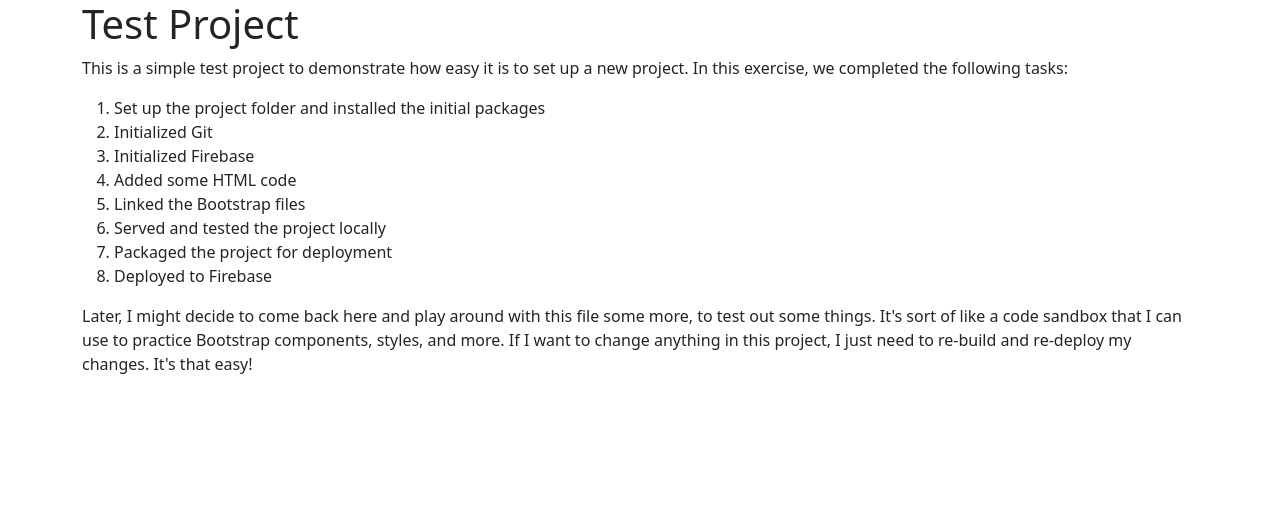
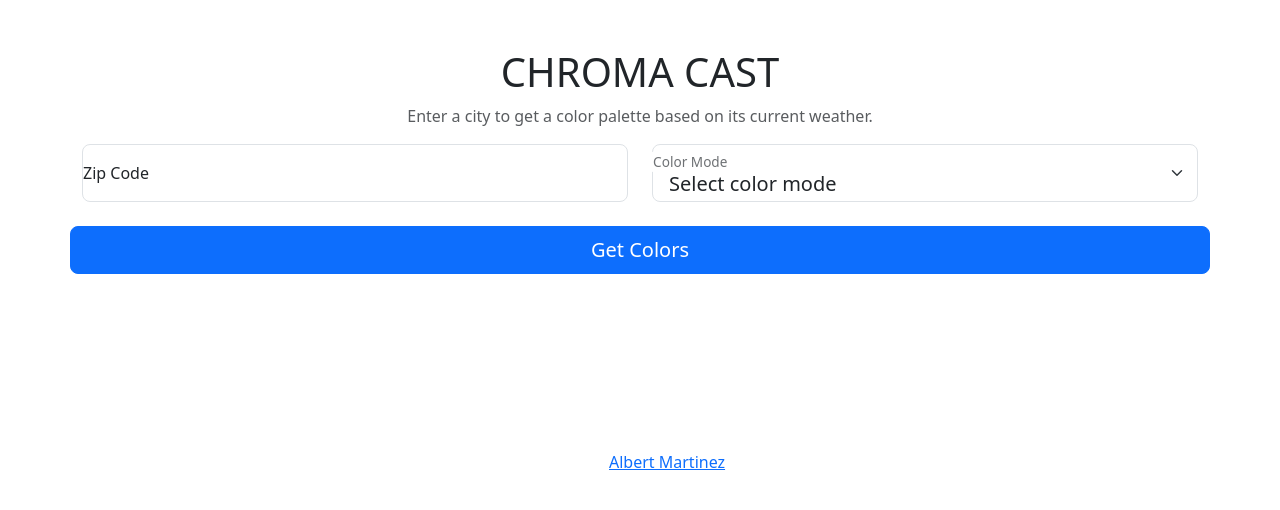
Before and after one commit to ialbertmartinez/chroma9, a website built with Parcel: page index.html in a window 1280 px wide. Built offline with nearby package versions, Linux system fonts and the light colour scheme; files whose address does not match are found by name.

Commit message:
Set up app structure

```diff
--- a/index.html
+++ b/index.html
@@ -7,27 +7,73 @@
    <link rel="stylesheet" href="node_modules/bootstrap/dist/css/bootstrap.min.css"/>
    <title>Test Project</title>
 </head>
+<body>
+   <div class="wrapper">
+      <header class="container text-center mt-sm-3 mt-lg-5">
+         <div class="row">
+            <h1 id="page-name" class="col">CHROMA CAST</h1>
+         </div>
+         <div class="row">
+            <p class="col text-body-secondary">Enter a city to get a color palette based on its current weather.</p>
+         </div>
+      </header>
 
-<body>
-   <main class="container">
-      <h1>Test Project</h1>
-      <p>This is a simple test project to demonstrate how easy it is to set up a new project.
-         In this exercise, we completed the following tasks:</p>
-      <ol>
-         <li>Set up the project folder and installed the initial packages</li>
-         <li>Initialized Git</li>
-         <li>Initialized Firebase</li>
-         <li>Added some HTML code</li>
-         <li>Linked the Bootstrap files</li>
-         <li>Served and tested the project locally</li>
-         <li>Packaged the project for deployment</li>
-         <li>Deployed to Firebase</li>
-      </ol>
-      <p>Later, I might decide to come back here and play around with this file some more, to test out some things.
-         It's sort of like a code sandbox that I can use to practice Bootstrap components, styles, and more.
-         If I want to change anything in this project, I just need to re-build and re-deploy my changes. It's that easy!
-      </p>
-   </main>
+      <main id="main" class="container mx-auto">
+         <div id="form-container" class="row row-gap-4">
+            <!-- zip code input	 -->
+            <div class="col-md row-md-4 form-floating">
+               <input type="text" class="form-control form-control-lg" id="zip" placeholder="Enter Zip code">
+               <label for="zip" class="form-label">Zip Code</label>
+            </div> <!--  ./ zip floating div  -->
+
+            <div class="col-md row-md-4 form-floating">
+               <!-- 	 select	 -->
+               <select name="mode" id="mode" class="form-select form-select-lg" placehoder="Color Mode">
+                  <option selected>Select color mode</option>
+                  <option value="monochrome">monochrome</option>
+                  <option value="monochrome-dark">monochrome-dark</option>
+                  <option value="monochrome-light">monochrome-light</option>
+                  <option value="analogic">analogic</option>
+                  <option value="complement">complement</option>
+                  <option value="analogic-complement">analogic-complement</option>
+                  <option value="triad">triad</option>
+                  <option value="quad">quad</option>
+               </select>
+               <label for="mode" class="form-label">Color Mode</label>
+            </div><!-- ./ mode floating	div -->
+            <button id="get-colors-btn" type="button" class="btn btn-primary btn-lg">
+               Get Colors
+            </button>
+         </div> <!-- ./ end of parent div -->
+
+         <div class="col-sm">
+            <p id="info-display" class="message"></p>
+         </div>
+         <div id="palette" class="row text-center justify-content-evenly my-5">
+            <div id="swatch0" class="col-sm swatch rounded-top-3 py-2"></div>
+            <div id="swatch1" class="col-sm swatch py-2"></div>
+            <div id="swatch2" class="col-sm swatch py-2"></div>
+            <div id="swatch3" class="col-sm swatch py-2"></div>
+            <div id="swatch4" class="col-sm swatch rounded-bottom-3 py-2"></div>
+         </div>
+         <div id="color-cards" class="row justify-content-between"></div>
+      </main>
+
+      <footer id="footer" class="sticky-sm-bottom container text-center mt-5 p-3 text-white">
+         <!-- <figure>
+         <blockquote class="blockquote">
+            <p>Hello everyone, I hope you find this app as interesting and weird as that is exactly what it is meant to be. This app
+            was made with lots of love, 2 hands, and a keyboard. Intended to be used for anything your creative minds can think of.
+            Be it a palette for a new project, as a creative prompt, a spiritual guide, the colors for your next kids room, or kids
+            bday party theme, or just to pull a color because you lust for color. Whatever, I don't judge. Go wild, hit the button 2x, who cares. Just enter a zip code everytime or it won't work... AND...<br /> <em>always remember to bring color into your world.</em></p>
+         </blockquote>
+         <figcaption class="blockquote-footer">
+            —— Albert <cite title="A Note from the Developer">A little note from the developer</cite>
+         </figcaption>
+      </figure> -->
+         <p>©2025 <a href="https://ialbertmartinez.com">Albert Martinez</a></p>
+      </footer>
+   </div>
    <script src="node_modules/bootstrap/dist/js/bootstrap.bundle.js" defer></script>
 
 </body>
```
Also changed, not shown: css/main.css (added), js/main.js (added), 1 other file.
